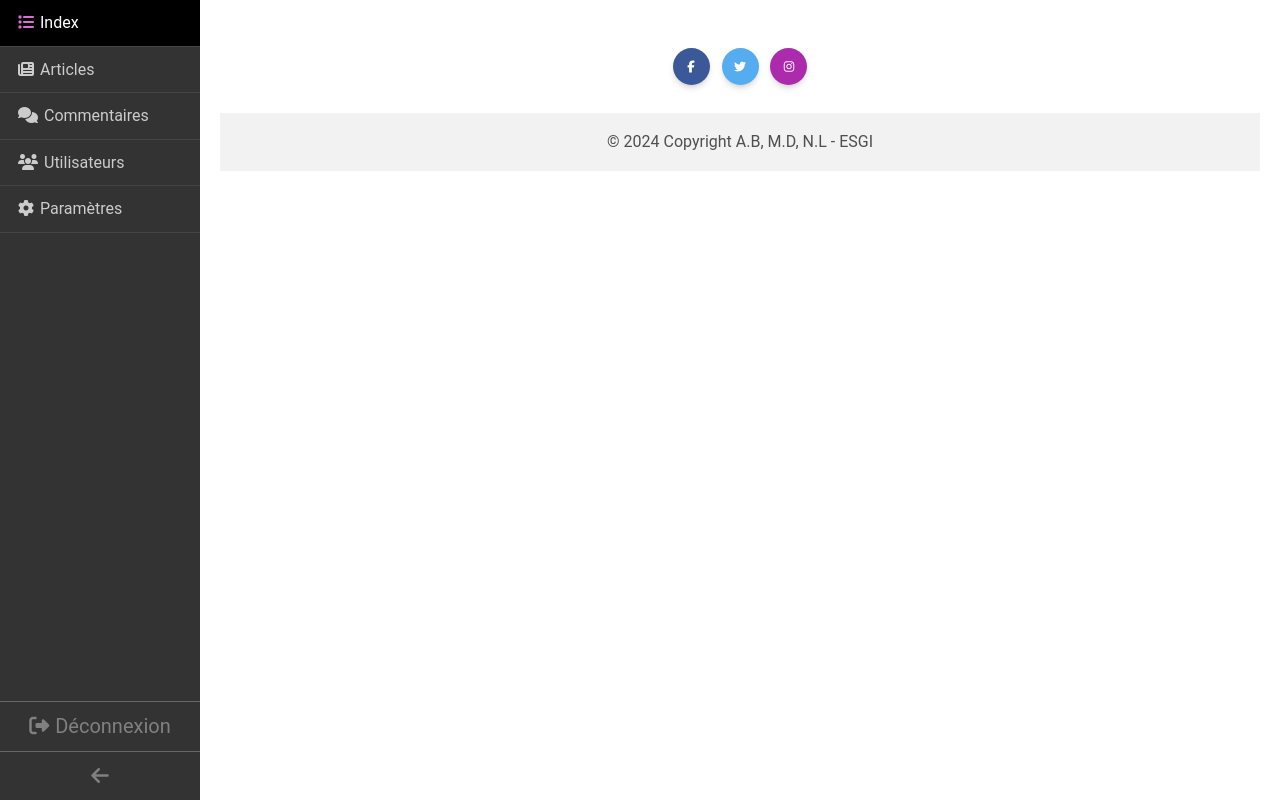
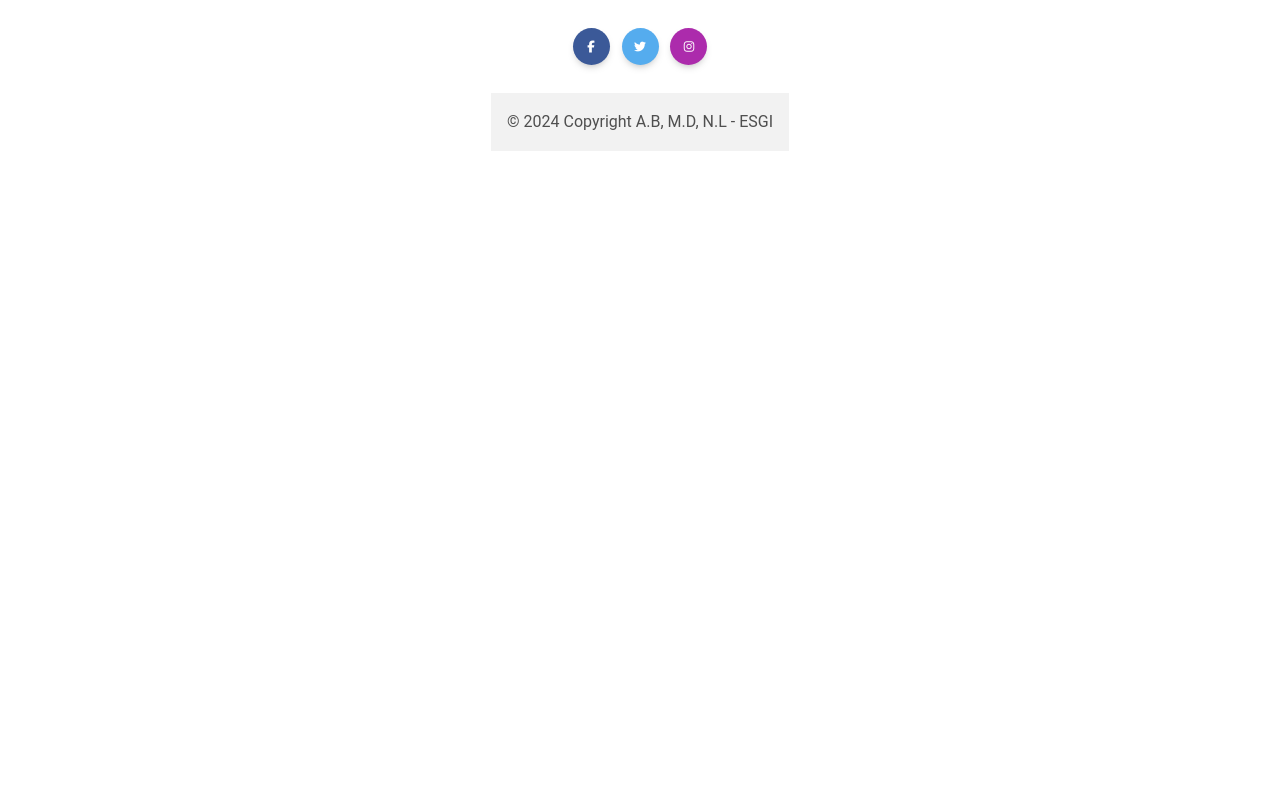
Before and after one commit to KoZeuh/WIKI-Project-ESGI, a PHP site: template App/Templates/default/footer.php in a window 1280 px wide. Run offline with PHP 8.4, Linux system fonts and the light colour scheme; the template is opened without the code that fills it, so the values that code supplies are empty; some libraries are stand-ins or nearby versions.

Commit message:
Unnecessary change

```diff
--- a/App/Templates/admin/base.php
+++ b/App/Templates/admin/base.php
@@ -3,159 +3,19 @@
 <head>
     <meta charset="UTF-8">
     <meta name="viewport" content="width=device-width, initial-scale=1.0">
-    <title><?= isset($pageTitle) ? $pageTitle : 'ADMIN' ?></title>
-
+    <title><?= isset($pageTitle) ? $pageTitle : 'ARTICLE' ?></title>
+    <script src="https://cdn.tiny.cloud/1/cjx0ytvuzc3v0kps066x2s41lduakjfge45us4l8jm6aoyom/tinymce/6/tinymce.min.js" referrerpolicy="origin"></script>
     <script type="text/javascript" src="https://cdnjs.cloudflare.com/ajax/libs/mdb-ui-kit/6.4.2/mdb.min.js"></script>
+    <link href="https://cdnjs.cloudflare.com/ajax/libs/mdb-ui-kit/6.4.2/mdb.min.css" rel="stylesheet"/>
     <script src="https://code.jquery.com/jquery-3.7.1.min.js" integrity="sha256-/JqT3SQfawRcv/BIHPThkBvs0OEvtFFmqPF/lYI/Cxo=" crossorigin="anonymous"></script>
-
     <link rel="stylesheet" href="https://cdnjs.cloudflare.com/ajax/libs/font-awesome/6.5.1/css/all.min.css" integrity="sha512-DTOQO9RWCH3ppGqcWaEA1BIZOC6xxalwEsw9c2QQeAIftl+Vegovlnee1c9QX4TctnWMn13TZye+giMm8e2LwA==" crossorigin="anonymous" referrerpolicy="no-referrer"/>
-    <link href="https://cdnjs.cloudflare.com/ajax/libs/mdb-ui-kit/6.4.2/mdb.min.css" rel="stylesheet"/>
+    <script src="https://cdn.jsdelivr.net/npm/@tinymce/tinymce-jquery@1/dist/tinymce-jquery.min.js"></script>
 </head>
 <body>
-<style>
-    .navbar-primary {
-        background-color: #333;
-        bottom: 0;
-        left: 0;
-        position: absolute;
-        top: 0;
-        width: 200px;
-        z-index: 8;
-        overflow: hidden;
-        -webkit-transition: all 0.1s ease-in-out;
-        -moz-transition: all 0.1s ease-in-out;
-        transition: all 0.1s ease-in-out;
-    }
-
-    .navbar-primary.collapsed {
-        width: 60px;
-    }
-
-    .navbar-primary.collapsed .glyphicon {
-        font-size: 22px;
-    }
-
-    .navbar-primary.collapsed .nav-label, .navbar-primary.collapsed .deco {
-        display: none;
-    }
-
-    .btn-expand-collapse {
-        position: absolute;
-        display: block;
-        left: 0;
-        bottom: 0;
-        width: 100%;
-        padding: 8px 0;
-        border-top: solid 1px #666;
-        color: grey;
-        font-size: 20px;
-        text-align: center;
-    }
-
-    .btn-disconnect-collapse {
-        position: absolute;
-        display: block;
-        left: 0;
-        bottom: 50px;
-        width: 100%;
-        padding: 8px 0;
-        border-top: solid 1px #666;
-        color: grey;
-        font-size: 20px;
-        text-align: center;
-    }
-
-    .btn-expand-collapse:hover,
-    .btn-expand-collapse:focus,
-    .btn-disconnect-collapse:hover,
-    .btn-disconnect-collapse:focus {
-        background-color: #222;
-        color: white;
-    }
-
-    .btn-expand-collapse:active,
-    .btn-disconnect-collapse:active {
-        background-color: #111;
-    }
-
-    .navbar-primary-menu,
-    .navbar-primary-menu li {
-        margin: 0;
-        padding: 0;
-        list-style: none;
-    }
-
-    .navbar-primary-menu li a {
-        display: block;
-        padding: 10px 18px;
-        text-align: left;
-        border-bottom: solid 1px #444;
-        color: #ccc;
-    }
-
-    .navbar-primary-menu li a:hover {
-        background-color: #000;
-        text-decoration: none;
-        color: white;
-    }
-
-    .navbar-primary-menu li a .fa, .navbar-primary a .fa {
-        margin-right: 6px;
-    }
-
-    .navbar-primary-menu li a:hover .fa, navbar-primary .fa {
-        color: orchid;
-    }
-
-    .navbar-primary-menu a, .navbar-primary a {
-        text-decoration: none;
-    }
-
-    .selected {
-        background-color: #000;
-        text-decoration: none;
-        color: white;
-    }
-
-    .main-content {
-        margin-left: 200px;
-        padding: 20px;
-    }
-
-    .collapsed + .main-content {
-        margin-left: 60px;
-    }
-</style>
-<?php
-$uri = $_SERVER['REQUEST_URI'];
-?>
 <main>
-    <nav class="navbar-primary">
-        <a href="#" class="btn-disconnect-collapse"><i class="fa-solid fa-right-from-bracket fa"></i><span class="deco">Déconnexion</span></a>
-        <a href="#" class="btn-expand-collapse"><i class="fa-solid fa-arrow-left"></i></a>
-        <ul class="navbar-primary-menu">
-            <li>
-                <a href="/admin" class="<?php if ($uri == '/admin') echo "selected"; ?>"><i
-                            class="fa-solid fa-list fa"></i><span class="nav-label">Index</span></a>
-                <a href="/admin/articles" class="<?php if ($uri == '/admin/articles') echo "selected"; ?>"><i
-                            class="fa-solid fa-newspaper fa"></i><span class="nav-label">Articles</span></a>
-                <a href="/admin/comments" class="<?php if ($uri == '/admin/comments') echo "selected"; ?>"><i
-                            class="fa-solid fa-comments fa"></i><span class="nav-label">Commentaires</span></a>
-                <a href="/admin/users" class="<?php if ($uri == '/admin/users') echo "selected"; ?>"><i
-                            class="fa-solid fa-users fa"></i><span class="nav-label">Utilisateurs</span></a>
-                <a href="/admin/settings" class="<?php if ($uri == '/admin/settings') echo "selected"; ?>"><i
-                            class="fa-solid fa-gear fa"></i><span class="nav-label">Paramètres</span></a>
-            </li>
-        </ul>
-    </nav>
-    <div class="main-content">
+    <div class="main-content d-flex justify-content-center">
         <?php echo $content; ?>
     </div>
 </main>
-<script>
-    $('.btn-expand-collapse').click(function (e) {
-        $('.navbar-primary').toggleClass('collapsed');
-    });
-</script>
 </body>
 </html>
--- a/App/Templates/default/footer.php
+++ b/App/Templates/default/footer.php
@@ -32,7 +32,4 @@
 
         <div class="text-center p-3" style="background-color: rgba(0, 0, 0, 0.05);">© 2024 Copyright A.B, M.D, N.L - ESGI</div>
     </footer>
-
-    <script src="https://code.jquery.com/jquery-3.7.1.min.js" integrity="sha256-/JqT3SQfawRcv/BIHPThkBvs0OEvtFFmqPF/lYI/Cxo=" crossorigin="anonymous"></script>
-    <script type="text/javascript" src="https://cdnjs.cloudflare.com/ajax/libs/mdb-ui-kit/7.1.0/mdb.umd.min.js"></script>
 </html>
--- a/App/Templates/default/navbar.php
+++ b/App/Templates/default/navbar.php
@@ -9,6 +9,9 @@
     <link href="https://fonts.googleapis.com/css?family=Roboto:300,400,500,700&display=swap" rel="stylesheet"/>
     <link href="https://cdnjs.cloudflare.com/ajax/libs/mdb-ui-kit/7.1.0/mdb.min.css" rel="stylesheet"/>
     <link rel="stylesheet" href="App/Templates/default/assets/css/style.css">
+
+    <script src="https://code.jquery.com/jquery-3.7.1.min.js" integrity="sha256-/JqT3SQfawRcv/BIHPThkBvs0OEvtFFmqPF/lYI/Cxo=" crossorigin="anonymous"></script>
+    <script type="text/javascript" src="https://cdnjs.cloudflare.com/ajax/libs/mdb-ui-kit/7.1.0/mdb.umd.min.js"></script>
 </head>
 
 <nav class="navbar navbar-expand-lg navbar-dark bg-dark">
@@ -23,7 +26,7 @@
             </li>
             <?php if (!empty($_SESSION['user'])): ?>
                 <li class="nav-item">
-                    <a class="nav-link" href="/articles_list">Liste des articles</a>
+                    <a class="nav-link" href="/article/list">Liste des articles</a>
                 </li>
             <?php endif; ?>
         </ul>
```
Also changed, not shown: App/Templates/articles/base.php (deleted, +0 -21 lines), App/Templates/home/index.php (+10 -31 lines), App/Templates/admin/articles/editor.php (renamed from App/Templates/articles/editor.php).
